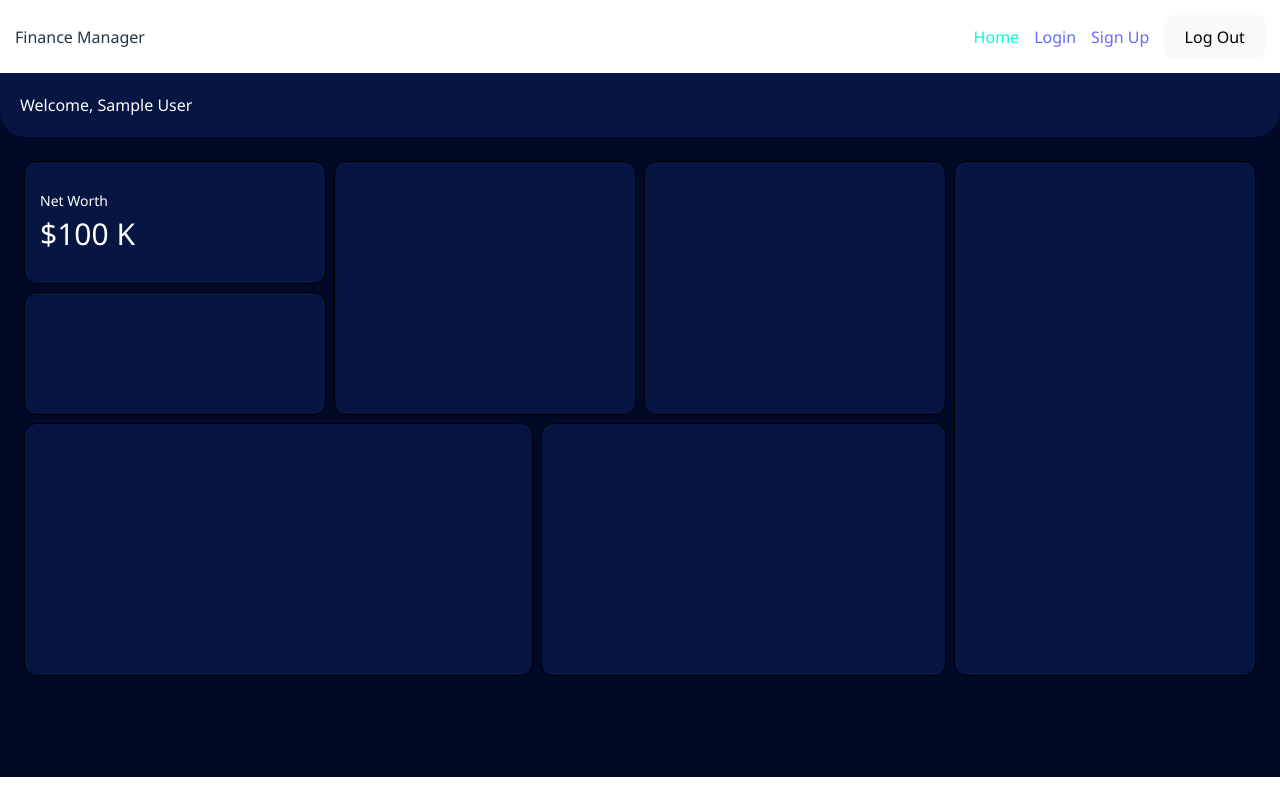
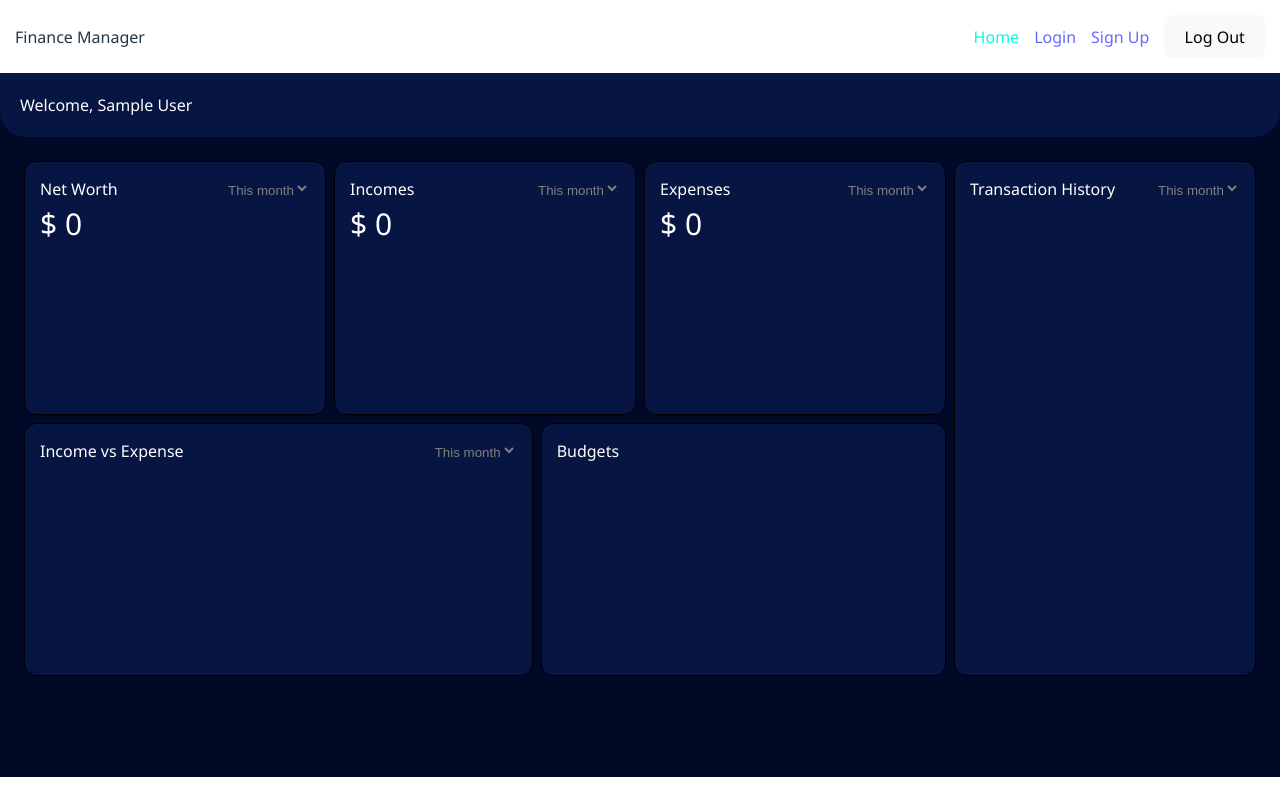
Before and after one commit to govardhangopu/financemanager, a React app in the folder frontend/: page /dashboard in a window 1280 px wide. Built offline with nearby package versions, Linux system fonts and the light colour scheme; sample sign-in values are in the browser's storage; the HTML template or start-up script is replaced by a standard one.

Commit message:
feat: add dashboard components for budgeting and financial tracking

```diff
--- /dev/null
+++ b/frontend/src/components/dashboard/BudgetCard.jsx
@@ -0,0 +1,9 @@
+import { useState }from "react";
+
+export default function BudgetCard() {
+    return (
+        <div>
+            Budgets
+        </div>
+    )
+}
--- /dev/null
+++ b/frontend/src/components/dashboard/ExpenseCard.css
@@ -0,0 +1,3 @@
+.expense {
+    font-size: 30px;
+}
--- /dev/null
+++ b/frontend/src/components/dashboard/ExpenseCard.jsx
@@ -0,0 +1,20 @@
+import { useState }from "react";
+import "./ExpenseCard.css";
+
+export default function ExpenseCard() {
+    const [expense, setExpense] = useState(0);
+    const [range, setRange] = useState("month");
+
+    return (
+        <div>
+            <p>Expenses</p>
+            <p className="expense">$ {expense}</p>
+            <select name="timerange" id="timerange"
+                value={range} onChange={(e) => setRange(e.target.value)}>
+                    <option value="today">Today</option>
+                    <option value="month">This month</option>
+                    <option value="year">This year</option>
+            </select>
+        </div>
+    )
+}
--- /dev/null
+++ b/frontend/src/components/dashboard/IncomeCard.css
@@ -0,0 +1,3 @@
+p.income {
+    font-size: 30px;
+}
--- /dev/null
+++ b/frontend/src/components/dashboard/IncomeCard.jsx
@@ -0,0 +1,20 @@
+import { useState }from "react";
+import "./IncomeCard.css";
+
+export default function IncomeCard() {
+    const [income, setIncome] = useState(0);
+    const [range, setRange] = useState("month");
+
+    return (
+        <div>
+            <p className="heading">Incomes</p>
+            <p className="income">$ {income}</p>
+            <select name="timerange" id="timerange"
+                value={range} onChange={(e) => setRange(e.target.value)}>
+                    <option value="today">Today</option>
+                    <option value="month">This month</option>
+                    <option value="year">This year</option>
+            </select>
+        </div>
+    )
+}
--- /dev/null
+++ b/frontend/src/components/dashboard/IncomeVsExpenseCard.jsx
@@ -0,0 +1,17 @@
+import { useState }from "react";
+
+export default function IncomeVsExpenseCard() {
+    const [range, setRange] = useState("month");
+
+    return (
+        <div>
+            Income vs Expense
+            <select name="timerange" id="timerange"
+                value={range} onChange={(e) => setRange(e.target.value)}>
+                    <option value="today">Today</option>
+                    <option value="month">This month</option>
+                    <option value="year">This year</option>
+            </select>
+        </div>
+    )
+}
--- /dev/null
+++ b/frontend/src/components/dashboard/NetWorthCard.css
@@ -0,0 +1,3 @@
+.networth {
+    font-size: 30px;
+}
--- /dev/null
+++ b/frontend/src/components/dashboard/NetWorthCard.jsx
@@ -0,0 +1,20 @@
+import { useState } from 'react';
+import './NetWorthCard.css';
+
+export default function NetWorthCard()  {
+    const [netWorth, setNetWorth] = useState(0);
+    const [range, setRange] = useState("month");
+
+    return (
+        <div>
+            <p className="heading">Net Worth</p>
+            <p className="networth">$ {netWorth}</p>
+            <select name="timerange" id="timerange"
+                value={range} onChange={(e) => setRange(e.target.value)}>
+                    <option value="today">Today</option>
+                    <option value="month">This month</option>
+                    <option value="year">This year</option>
+            </select>
+        </div>
+    )
+}
--- /dev/null
+++ b/frontend/src/components/dashboard/TransactionHistoryCard.jsx
@@ -0,0 +1,17 @@
+import { useState }from "react";
+
+export default function TransactionHistoryCard() {
+    const [range, setRange] = useState("month");
+
+    return (
+        <div>
+            Transaction History
+            <select name="timerange" id="timerange"
+                value={range} onChange={(e) => setRange(e.target.value)}>
+                    <option value="today">Today</option>
+                    <option value="month">This month</option>
+                    <option value="year">This year</option>
+            </select>
+        </div>
+    )
+}
--- /dev/null
+++ b/frontend/src/components/dashboard/index.js
@@ -0,0 +1,6 @@
+export { default as NetWorthCard } from "./NetWorthCard";
+export { default as IncomeCard } from "./IncomeCard";
+export { default as ExpenseCard } from "./ExpenseCard";
+export { default as TransactionHistoryCard } from "./TransactionHistoryCard";
+export { default as BudgetCard } from "./BudgetCard";
+export { default as IncomeVsExpenseCard } from "./IncomeVsExpenseCard";
--- a/frontend/src/pages/Dashboard.jsx
+++ b/frontend/src/pages/Dashboard.jsx
@@ -1,6 +1,10 @@
 import { useNavigate } from "react-router-dom";
 import { useAuth }  from "../context/AuthContext";
 import "../styles/Dashboard.css";
+import {
+    NetWorthCard, IncomeCard, ExpenseCard, TransactionHistoryCard, BudgetCard,
+    IncomeVsExpenseCard
+ } from "../components/dashboard";
 
 const Dashboard = () => {
     const { user } = useAuth();
@@ -10,16 +14,12 @@ const Dashboard = () => {
             <div id="container">
                 <div id="header">Welcome, <span id="name">{user.name}</span></div>
                 <div id="dashboard">
-                    <section className="section1">
-                        <p className="heading">Net Worth</p>
-                        <p className="net-worth">$100 K</p>
-                    </section>
-                    <section className="section2"></section>
-                    <section className="section3"></section>
-                    <section className="section4"></section>
-                    <section className="section5"></section>
-                    <section className="section6"></section>
-                    <section className="section7"></section>
+                    <section className="net-worth"><NetWorthCard/></section>
+                    <section className="incomes"><IncomeCard/></section>
+                    <section className="expenses"><ExpenseCard/></section>
+                    <section className="transaction-history"><TransactionHistoryCard/></section>
+                    <section className="income-vs-expense"><IncomeVsExpenseCard/></section>
+                    <section className="budgets"><BudgetCard/></section>
                 </div>
             </div>
         </main>
--- a/frontend/src/styles/Dashboard.css
+++ b/frontend/src/styles/Dashboard.css
@@ -39,44 +39,39 @@ main,
     gap: 8px;
 }
 
-.section1 {
+.net-worth {
     grid-column: span 3 / span 3;
+    grid-row: span 2 / span 2;
 }
 
-.section2 {
-    grid-column: span 3 / span 3;
-    grid-column-start: 1;
-    grid-row-start: 2;
-}
-
-.section3 {
+.incomes {
     grid-column: span 3 / span 3;
     grid-row: span 2 / span 2;
     grid-column-start: 4;
     grid-row-start: 1;
 }
 
-.section4 {
+.expenses {
     grid-column: span 3 / span 3;
     grid-row: span 2 / span 2;
     grid-column-start: 7;
     grid-row-start: 1;
 }
 
-.section5 {
+.transaction-history {
     grid-column: span 3 / span 3;
     grid-row: span 4 / span 4;
     grid-column-start: 10;
     grid-row-start: 1;
 }
 
-.section6 {
+.income-vs-expense {
     grid-column: span 5 / span 5;
     grid-row: span 2 / span 2;
     grid-row-start: 3;
 }
 
-.section7 {
+.budgets {
     grid-column: span 4 / span 4;
     grid-row: span 2 / span 2;
     grid-column-start: 6;
@@ -95,10 +90,17 @@ section {
     color: white;
 }
 
-.heading {
-    font-size: 14px;
+section div {
+    height: 100%;
+    position: relative;
 }
 
-.net-worth {
-    font-size: 30px;
+#timerange {
+    background: none;
+    border: none;
+    color: grey;
+    position: absolute;
+    right: 0;
+    top: 0;
+    padding-top: 5px;
 }
```
